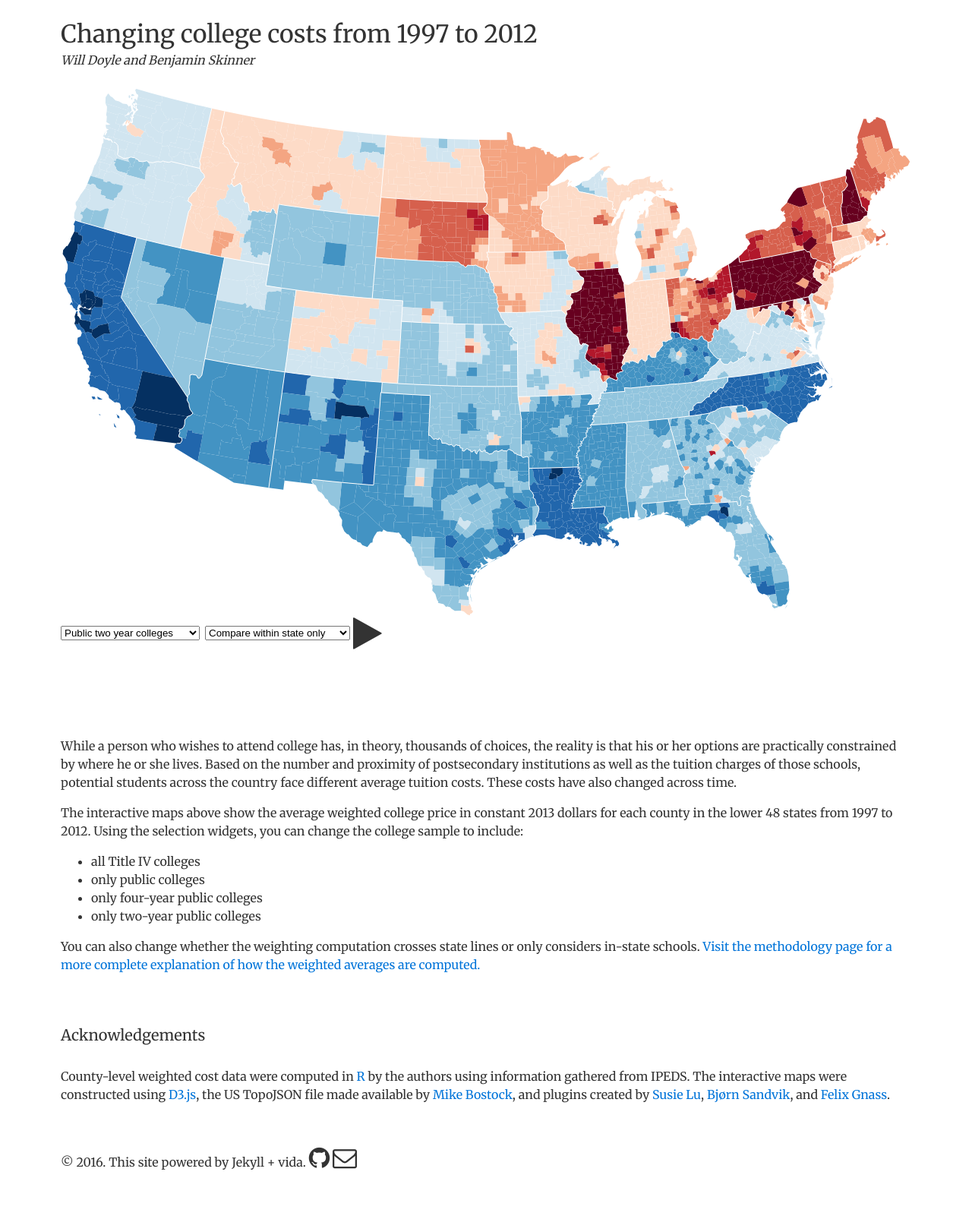
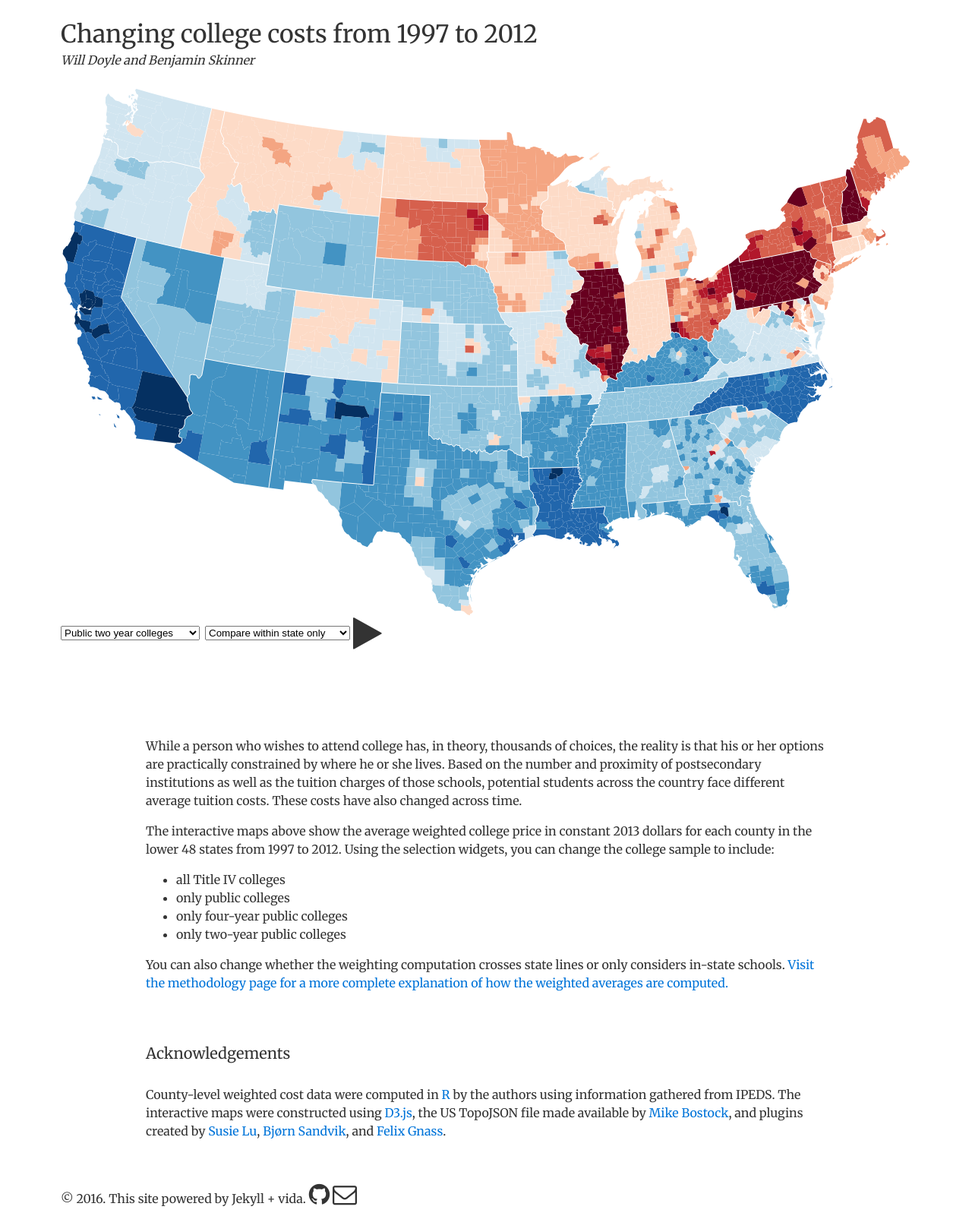
Before and after one commit to btskinner/collegecost, a Jekyll site: the page built from index.md, in a window 1280 px wide. Shown: the whole page at 76% size. Built offline with Jekyll 4.4.1, drawn with Linux system fonts in a browser that asks for light colours; before the commit the page ends 1553 px from its top, so only the background shows below that.

Commit message:
new formatting for text

```diff
--- a/css/index.css
+++ b/css/index.css
@@ -44,6 +44,11 @@
     top: 0;
     margin-top: 3.5rem;
     width: 100%;
+}
+
+.posttext {
+    width: 80%;
+    margin: 0 auto;
 }
 
 /* Selectors/Buttons -------------------------- */
--- a/index.md
+++ b/index.md
@@ -45,6 +45,8 @@ custom_js:
 	</div>
 </div>
 
+<div class="posttext" markdown="1">
+
 While a person who wishes to attend college has, in theory, thousands
 of choices, the reality is that his or her options are practically
 constrained by where he or she lives. Based on the number and
@@ -78,3 +80,5 @@ by [Mike Bostock](https://bost.ocks.org/), and plugins created by
 [Susie Lu](http://d3-legend.susielu.com), [Bj&oslash;rn Sandvik](https://github.com/MasterMaps/d3-slider), and [Felix Gnass](http://spin.js.org).
 
 <br>
+
+</div>
```
Also changed, not shown: 2 other files.
